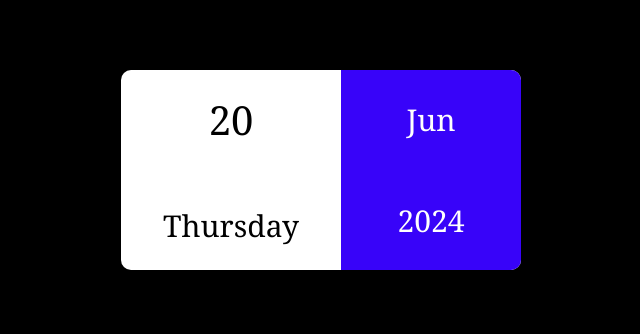
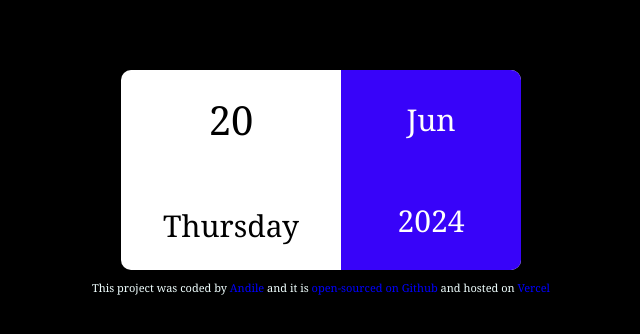
Before and after one commit to Licia27/Mini-calender, a plain HTML site: page index.html in a window 1280 px wide. Shown: the whole page, without its empty margins (319-959 px from the left). Drawn offline with Linux system fonts and the light colour scheme.

Commit message:
added a footer

```diff
--- a/index.html
+++ b/index.html
@@ -21,7 +21,11 @@
     </div>
 
     <script src="script.js"></script>
-
+<footer>
+    This project was coded by
+    <a href="https://www.shecodes.io/graduates/89174-andile-ndlovu">Andile</a> and it is <a href="https://github.com/Licia27/Mini-calender">open-sourced on Github</a>
+    and hosted on <a href="https://mini-calender-andile.vercel.app/">Vercel</a>
+</footer>
 
 </body>
 </html>
--- a/styles.css
+++ b/styles.css
@@ -55,3 +55,14 @@ body {
     font-size: 40px;
     line-height: 30px;
 }
+footer {
+    font-size: 11px;
+    margin: 10px 0;
+    color: azure;
+    text-decoration: none;
+    text-align: center;
+}
+a {
+text-decoration: none;
+color: blue;
+}
```
